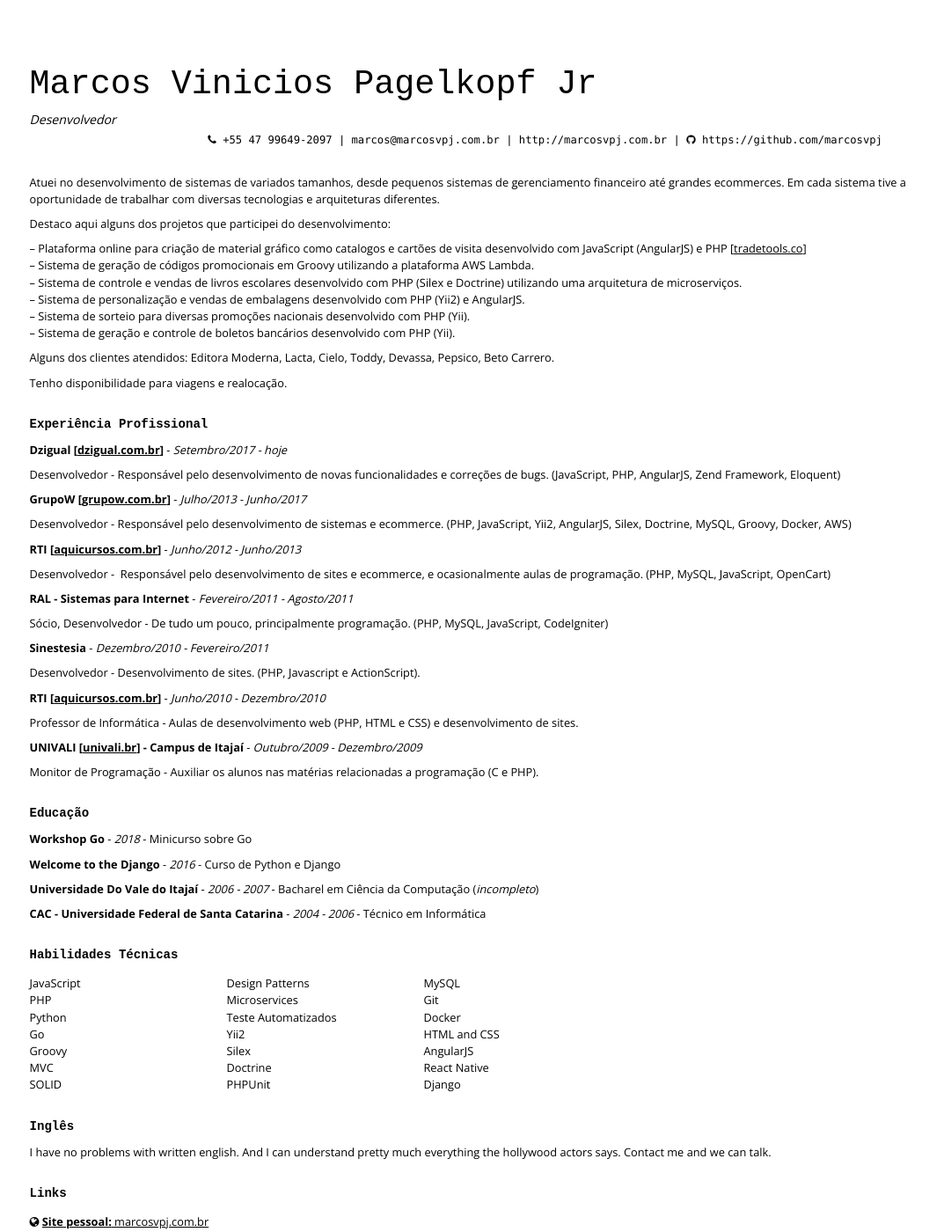
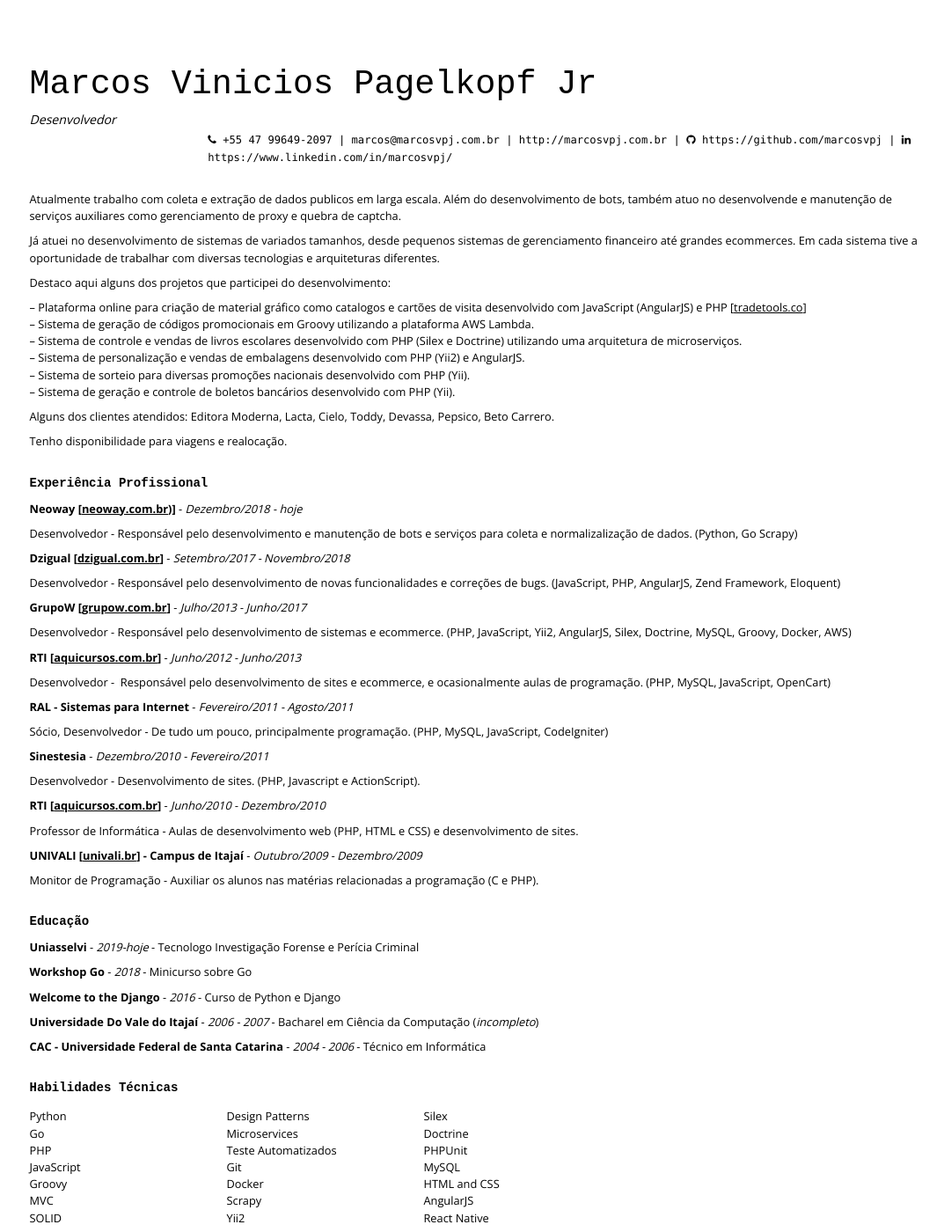
Before and after one commit to marcosvpj/marcosvpj.github.io, a Jekyll site: the page built from cv.md, in a window 1280 px wide and 1400 px high. Shown: the whole window at 88% size, without its empty margins (106-1179 px from the left). Built offline with Jekyll 4.4.1, drawn with Linux system fonts in a browser that asks for light colours; nearby versions of some CDN libraries.

Commit message:
Add neoway to cv

```diff
--- a/cv.md
+++ b/cv.md
@@ -13,13 +13,15 @@ Desenvolvedor
 <a href="http://marcosvpj.com.br">http://marcosvpj.com.br</a>
 |
 <a href="https://github.com/marcosvpj"><i class="fa fa-github"></i> https://github.com/marcosvpj</a>
-<!-- |
-<i class="fa fa-twitter"></i> <a href="http://twitter.com/marcosvpj">marcosvpj</a> -->
+|
+<i class="fa fa-linkedin"></i> <a href="https://www.linkedin.com/in/marcosvpj/">https://www.linkedin.com/in/marcosvpj/</a>
 </div>
 
 <br />
 
-Atuei no desenvolvimento de sistemas de variados tamanhos, desde pequenos sistemas de gerenciamento financeiro até grandes ecommerces. Em cada sistema tive a oportunidade de trabalhar com diversas tecnologias e arquiteturas diferentes.
+Atualmente trabalho com coleta e extração de dados publicos em larga escala. Além do desenvolvimento de bots, também atuo no desenvolvende e manutenção de serviços auxiliares como gerenciamento de proxy e quebra de captcha.
+
+Já atuei no desenvolvimento de sistemas de variados tamanhos, desde pequenos sistemas de gerenciamento financeiro até grandes ecommerces. Em cada sistema tive a oportunidade de trabalhar com diversas tecnologias e arquiteturas diferentes.
 
 Destaco aqui alguns dos projetos que participei do desenvolvimento:
 
@@ -36,7 +38,11 @@ Tenho disponibilidade para viagens e realocação.
 
 ## Experiência Profissional
 
-__Dzigual [[dzigual.com.br](http://www.dzigual.com.br)]__ - _Setembro/2017 - hoje_
+__Neoway [[neoway.com.br](http://ww.neoway.com.br))]__ - _Dezembro/2018 - hoje_
+
+Desenvolvedor - Responsável pelo desenvolvimento e manutenção de bots e serviços para coleta e normalizalização de dados. (Python, Go Scrapy)
+
+__Dzigual [[dzigual.com.br](http://www.dzigual.com.br)]__ - _Setembro/2017 - Novembro/2018_
 
 Desenvolvedor - Responsável pelo desenvolvimento de novas funcionalidades e correções de bugs. (JavaScript, PHP, AngularJS, Zend Framework, Eloquent)
 
@@ -67,6 +73,8 @@ Monitor de Programação - Auxiliar os alunos nas matérias relacionadas a progr
 
 ## Educação
 
+__Uniasselvi__ - _2019-hoje_ - Tecnologo Investigação Forense e Perícia Criminal
+
 __Workshop Go__ - _2018_ - Minicurso sobre Go
 
 __Welcome to the Django__ - _2016_ - Curso de Python e Django
@@ -78,27 +86,27 @@ __CAC - Universidade Federal de Santa Catarina__ - _2004 - 2006_ - Técnico em I
 
 ## Habilidades Técnicas
 
-* JavaScript
-* PHP
 * Python
 * Go
+* PHP
+* JavaScript
 * Groovy
 * MVC
 * SOLID
 * Design Patterns
 * Microservices
 * Teste Automatizados
+* Git
+* Docker
+* Scrapy
 * Yii2
 * Silex
 * Doctrine
 * PHPUnit
 * MySQL
-* Git
-* Docker
 * HTML and CSS
 * AngularJS
 * React Native
-* Django
 
 
 ## Inglês
@@ -121,4 +129,4 @@ Disponivel sob consulta. -->
 
 <!-- ### Footer
 
-Last updated: Março 2018 -->
+Last updated: Outubro 2019 -->
```
